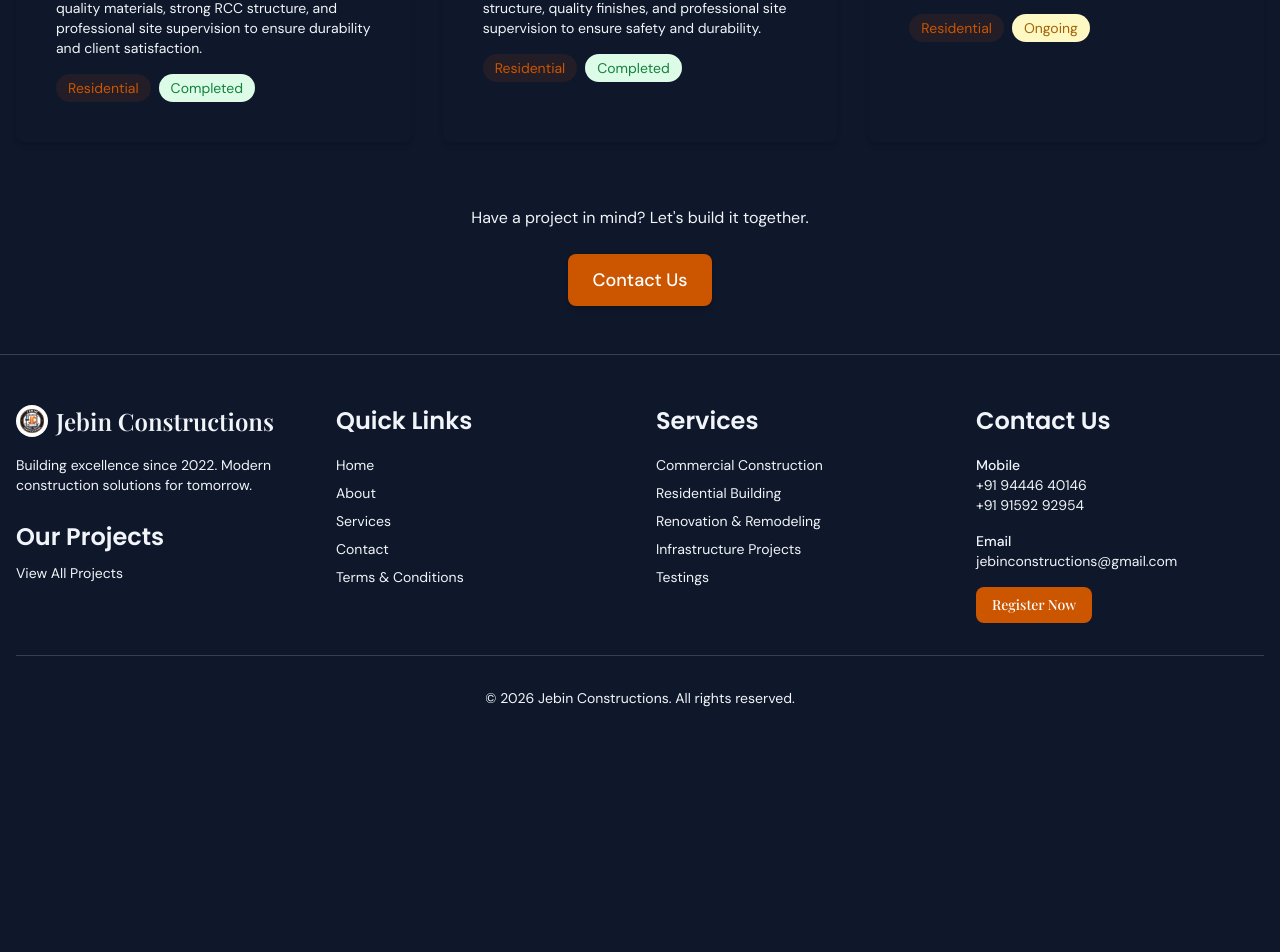
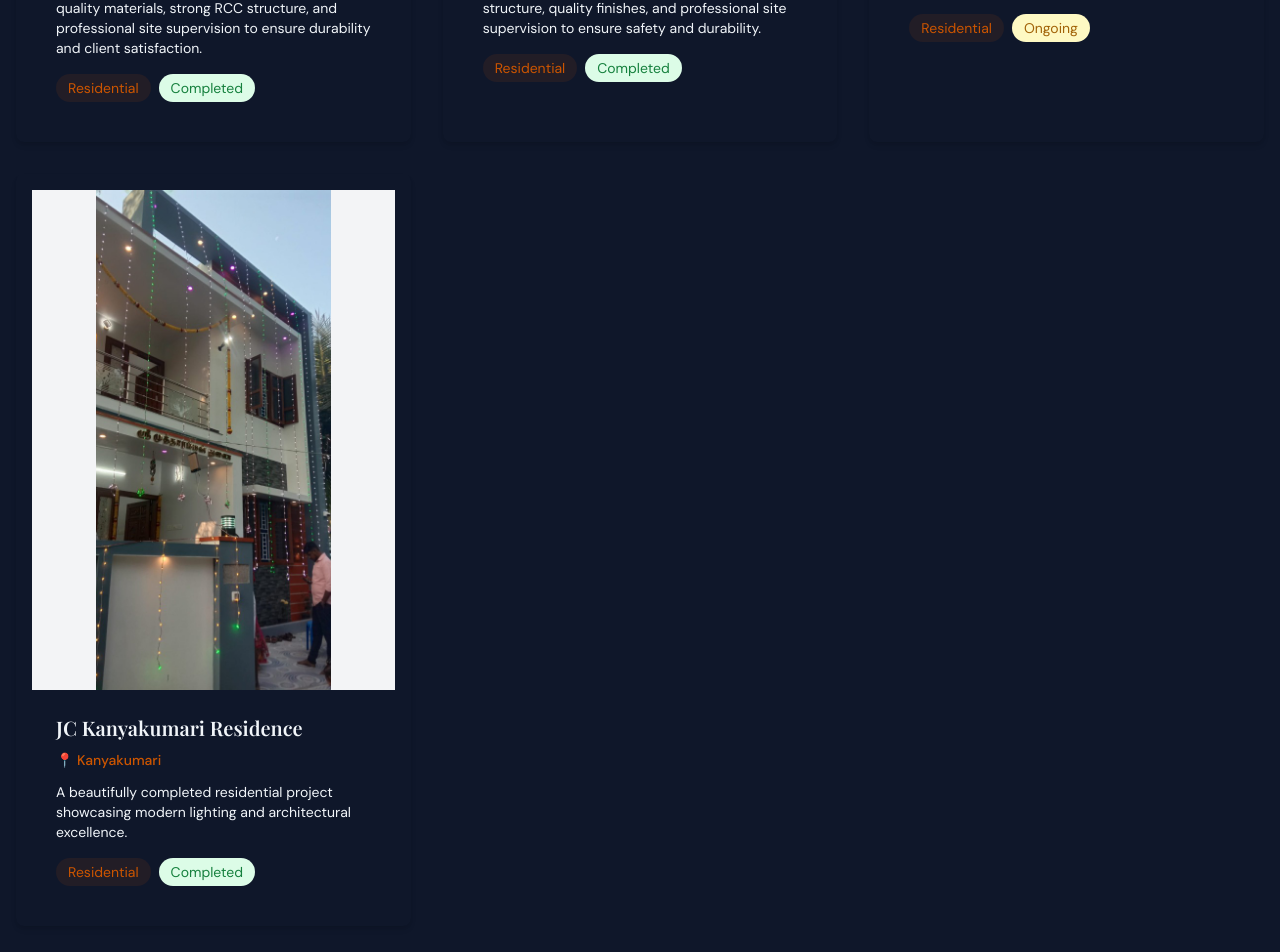
Before and after one commit to jeffybrailin/Jebin-Constructions, a Next.js app: page /projects in a window 1280 px wide. Shown: the part 960-1912 px from the top of the page. Before the commit the page ends 1716 px from the top, so only its background shows below. Built offline with nearby package versions, Linux system fonts and the light colour scheme; a web font is replaced by a local one.

Commit message:
Add new Kanyakumari project

```diff
--- a/app/projects/page.tsx
+++ b/app/projects/page.tsx
@@ -96,6 +96,32 @@ export default function Projects() {
                         </div>
                     </div>
                 </Card>
+
+                <Card hover elevation={2} className="p-0 overflow-hidden animate-slide-up group" style={{ animationDelay: '0.3s' }}>
+                    <div className="relative h-[500px] overflow-hidden bg-gray-100">
+                        <Image
+                            src="/jc-kanyakumari-completed.jpg"
+                            alt="JC Kanyakumari Residence"
+                            fill
+                            className="object-contain transition-transform duration-700 group-hover:scale-105"
+                        />
+                    </div>
+                    <div className="p-6">
+                        <h3 className="text-xl font-heading font-semibold mb-2 text-text-primary">
+                            JC Kanyakumari Residence
+                        </h3>
+                        <p className="text-sm font-medium text-primary mb-3">
+                            📍 Kanyakumari
+                        </p>
+                        <p className="text-text-secondary mb-4 text-sm">
+                            A beautifully completed residential project showcasing modern lighting and architectural excellence.
+                        </p>
+                        <div className="flex gap-2 text-sm text-text-secondary">
+                            <span className="bg-primary/10 text-primary px-3 py-1 rounded-full">Residential</span>
+                            <span className="bg-green-100 text-green-700 px-3 py-1 rounded-full">Completed</span>
+                        </div>
+                    </div>
+                </Card>
             </div>
 
             <div className="text-center animate-fade-in">
```
Also changed, not shown: public/jc-kanyakumari-completed.jpg (added).
